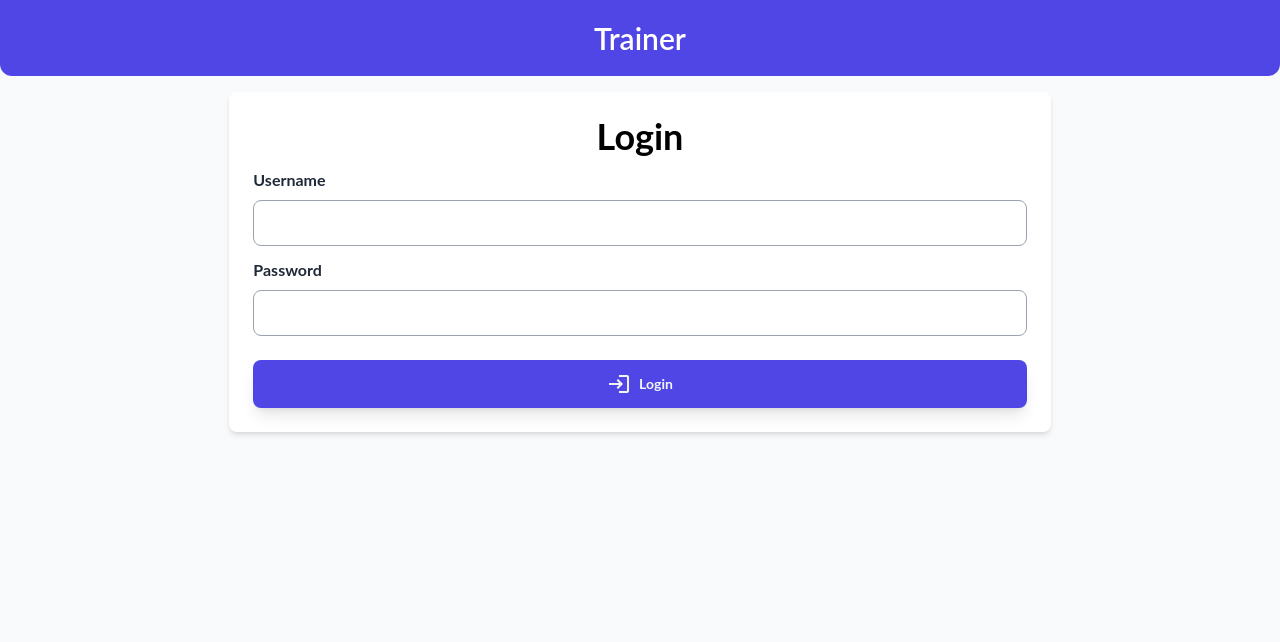
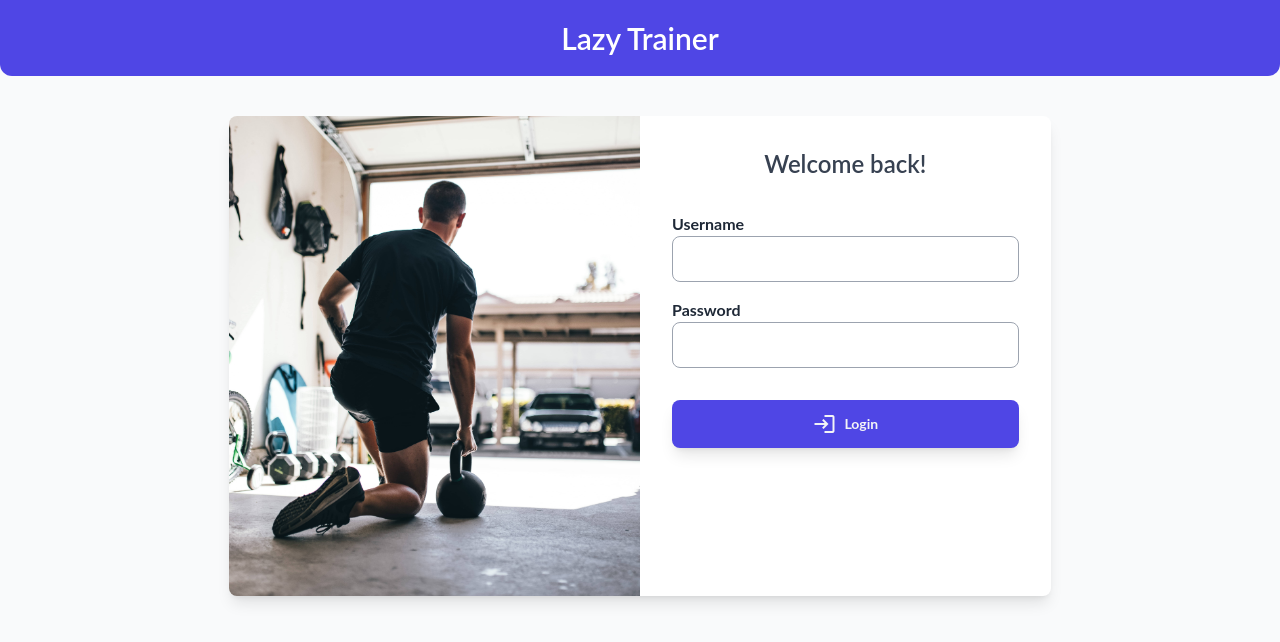
Before and after one commit to simone98dm/lazy-trainer-fe, a Vue app: page /login in a window 1280 px wide. Shown: the top 642 px of the page. Built offline with nearby package versions, Linux system fonts and the light colour scheme; no server answers; what v-calendar, vue-hotjar would draw is missing.

Commit message:
improve login form, increase margins

```diff
--- a/src/components/Organisms/UserFlow/UserFlow.vue
+++ b/src/components/Organisms/UserFlow/UserFlow.vue
@@ -43,16 +43,16 @@
 
 <template>
   <PlaceholderList v-if="props.loading" />
-  <div v-else>
-    <div v-if="props.list && props.list.length > 0" class="mb-6" id="sessions">
+  <div v-else class="mb-6" id="sessions">
+    <div v-if="props.list && props.list.length > 0" class="flex flex-col xl:flex-row w-full">
       <Item
         v-for="item in props.list"
+        :key="item.id"
         :name="item.name"
         :description="item.description"
-        :key="item.id"
         :id="item.id"
         :highlight="!user.isTrainer && isDayActivity(item.dayOfWeek) ? 'Today session' : ''"
-        :class="'cursor-pointer'"
+        class="cursor-pointer w-full mx-2"
         @click="() => router.push({ name: 'details', params: { sessionId: item.id } })"
       >
         <template #actions>
--- a/src/stores/settings.ts
+++ b/src/stores/settings.ts
@@ -5,7 +5,7 @@ import { useUserStore } from "./user";
 
 export const useSettingStore = defineStore("settings", {
   state: () => ({
-    headerText: "Trainer",
+    headerText: "Lazy Trainer",
     globalLoading: false,
     audioDisabled: false,
     easyMode: false,
--- a/src/views/AboutView.vue
+++ b/src/views/AboutView.vue
@@ -15,7 +15,7 @@
   <div class="mb-3">
     <BackButton @click="router.push('/settings')"></BackButton>
   </div>
-  <div class="mx-auto text-center max-w-screen-lg">
+  <div class="mx-auto text-center max-w-screen-xl">
     <div class="mb-6 bg-white shadow rounded-xl p-5">
       <img
         src="https://avatars.githubusercontent.com/u/17797267?v=4"
--- a/src/views/ActivityView.vue
+++ b/src/views/ActivityView.vue
@@ -128,7 +128,7 @@
   <div class="mb-6">
     <BackButton @click="router.push({ name: 'details', params: { id: sessionId } })" />
   </div>
-  <div class="max-w-screen-lg mx-auto">
+  <div class="max-w-screen-xl mx-auto">
     <ActivityForm
       v-for="(act, i) in multiActivities"
       :key="act.id"
--- a/src/views/DetailsView.vue
+++ b/src/views/DetailsView.vue
@@ -48,7 +48,7 @@
       "
     />
   </div>
-  <div class="max-w-screen-lg mx-auto">
+  <div class="max-w-screen-xl mx-auto">
     <div class="flex mb-6 gap-2" v-if="userStore.isTrainer || userStore.isSelfMadeMan">
       <Link
         id="edit-session"
--- a/src/views/HomeView.vue
+++ b/src/views/HomeView.vue
@@ -54,7 +54,7 @@
 </script>
 
 <template>
-  <div class="max-w-screen-lg mx-auto">
+  <div class="max-w-screen-xl mx-auto">
     <div :class="options.style">
       <h1 class="mb-3 text-3xl font-bold">{{ options.title }}</h1>
       <h4 class="mb-3 text-xl text-slate-600 font-bold">
--- a/src/views/LicenseView.vue
+++ b/src/views/LicenseView.vue
@@ -10,7 +10,7 @@
   <div class="mb-3">
     <BackButton @click="router.push('/settings')"></BackButton>
   </div>
-  <div class="shadow p-5 rounded-xl mb-6 bg-white max-w-screen-lg mx-auto">
+  <div class="shadow p-5 rounded-xl mb-6 bg-white max-w-screen-xl mx-auto">
     <pre>
 MIT License
 
--- a/src/views/LoginView.vue
+++ b/src/views/LoginView.vue
@@ -4,6 +4,7 @@
   import { useRouter } from "vue-router";
   import { useUserStore, useSettingStore } from "~/stores";
   import { ButtonColor, GaCustomEvents, logOptions } from "~/utils";
+  import workout from "~/assets/workout-1.jpg";
 
   const $log = inject("$logger") as logOptions;
 
@@ -68,12 +69,18 @@
 </script>
 
 <template>
-  <div class="flex justify-center">
-    <form class="bg-white rounded-lg shadow-md p-6 w-full max-w-screen-lg" @submit.prevent>
-      <div class="text-center">
-        <h1 class="mb-3 text-4xl font-bold">Login</h1>
-      </div>
-      <div class="flex flex-wrap mb-3">
+  <div class="py-6">
+    <div
+      class="flex bg-white rounded-lg shadow-lg overflow-hidden mx-auto lg:max-w-screen-xl"
+      style="height: 30rem"
+    >
+      <div
+        class="hidden lg:block lg:w-1/2 bg-cover"
+        :style="{ backgroundImage: `url(${workout})`, backgroundPosition: 'center' }"
+      ></div>
+      <div class="w-full p-8 lg:w-1/2">
+        <h2 class="text-2xl font-semibold text-gray-700 text-center">Welcome back!</h2>
+        <div class="mt-8">
           <Input
             error="'Username is required'"
             name="usernameField"
@@ -85,7 +92,7 @@
             @keyup.enter="submit"
           />
         </div>
-      <div class="flex flex-wrap mb-3">
+        <div class="mt-4">
           <Input
             error="'Password is required'"
             name="passwordField"
@@ -98,10 +105,12 @@
             @keyup.enter="submit"
           />
         </div>
+        <div class="mt-4">
           <div class="text-center mb-6">
             <span v-if="error" class="font-bold text-red-500">{{ error }}</span>
           </div>
-      <div class="flex justify-center">
+        </div>
+        <div class="mt-8">
           <Button
             :loading="isLoading"
             :color="ButtonColor.PRIMARY"
@@ -112,6 +121,7 @@
             @click="submit"
           />
         </div>
-    </form>
+      </div>
+    </div>
   </div>
 </template>
--- a/src/views/SessionView.vue
+++ b/src/views/SessionView.vue
@@ -57,7 +57,7 @@
   <div class="mb-6">
     <BackButton @click="backPage" />
   </div>
-  <div class="flex xl:flex-col flex-wrap justify-center max-w-screen-lg mx-auto">
+  <div class="flex xl:flex-col flex-wrap justify-center max-w-screen-xl mx-auto">
     <SessionForm
       @save="addSession"
       @remove="deleteSession"
--- a/src/views/SettingsView.vue
+++ b/src/views/SettingsView.vue
@@ -42,7 +42,7 @@
 </script>
 
 <template>
-  <div class="flex flex-col justify-center max-w-screen-lg mx-auto">
+  <div class="flex flex-col justify-center max-w-screen-xl mx-auto">
     <Card>
       <div class="m-0 sm:m-6">
         <h1 class="text-xl font-bold mb-3">Profile</h1>
```
Also changed, not shown: src/assets/workout-1.jpg (added). Lines whose indentation alone changed are shown as unchanged.
